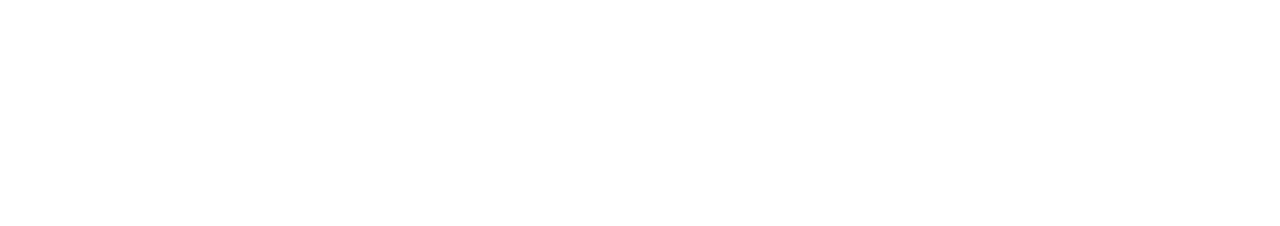
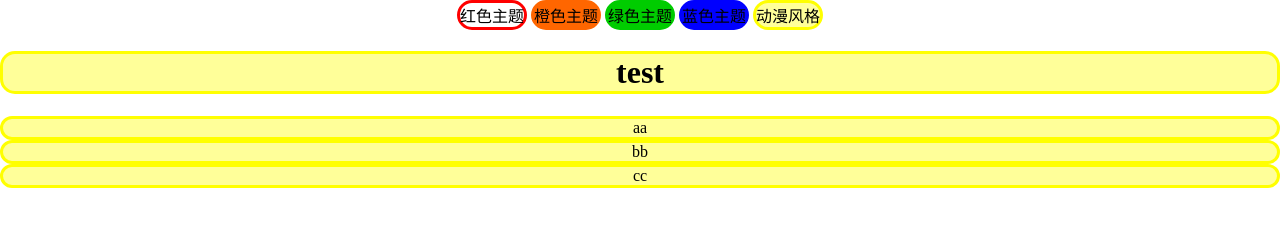
Before and after one commit to ssunj/ssunj.github.com, a plain HTML site: page 6.html in a window 1280 px wide. Drawn offline with Linux system fonts and the light colour scheme.

Commit message:
Update 6.html

```diff
--- a/6.html
+++ b/6.html
@@ -3,8 +3,50 @@
 <head>
 <meta http-equiv="Content-Type" content="text/html; charset=utf-8" />
 <title>6网页的背景等变化</title>
+<style type="text/css">
+/*清零*/
+body,div,ul,li{margin:0;padding:0;}
+ul{list-style-type:none; }
+/*清零结束*/
+body{text-align:center;}
+#col li{display:inline-block; cursor:pointer;}
+h1,li,p{ background-color:#FF9; border:3px solid #FF0; border-radius:15px;color:#000;}
+.first{ background-color:#FFF!important;}
+#red{ background-color:#C00;border-color:#F00}
+#orange{ background-color:#F60;border-color:#F60}
+#green{ background-color:#0C0;border-color:#0C0}
+#blue{ background-color:#00F;border-color:#00F;}
+</style>
+<link href="stylesheets/green.css" type="text/css" rel="stylesheet" />
 </head>
-
 <body>
+<div>
+<ul id="col">
+<li id="red" class="first">红色主题</li><!--class是指当前模块高亮背景-->
+<li id="orange">橙色主题</li>
+<li id="green">绿色主题</li>
+<li id="blue">蓝色主题</li>
+<li id="2ciyuan">动漫风格</li>
+</ul>
+</div>
+<div>
+<h1>test</h1>
+<ul><li>aa</li>
+<li>bb</li>
+<li>cc</li>
+</ul></div>
 </body>
+<script type="text/javascript">
+var ohref=document.getElementsByTagName('link')[0];
+var ocol=document.getElementById('col').getElementsByTagName('li');
+for(var i=0;i<ocol.length;i++)
+{
+	ocol[i].onclick=function(){
+		for(var p in ocol)
+		{ocol[p].className=""}
+		this.className="first";
+		ohref['href']="stylesheets/"+this.id+".css";
+	}
+	}
+</script>
 </html>
```
